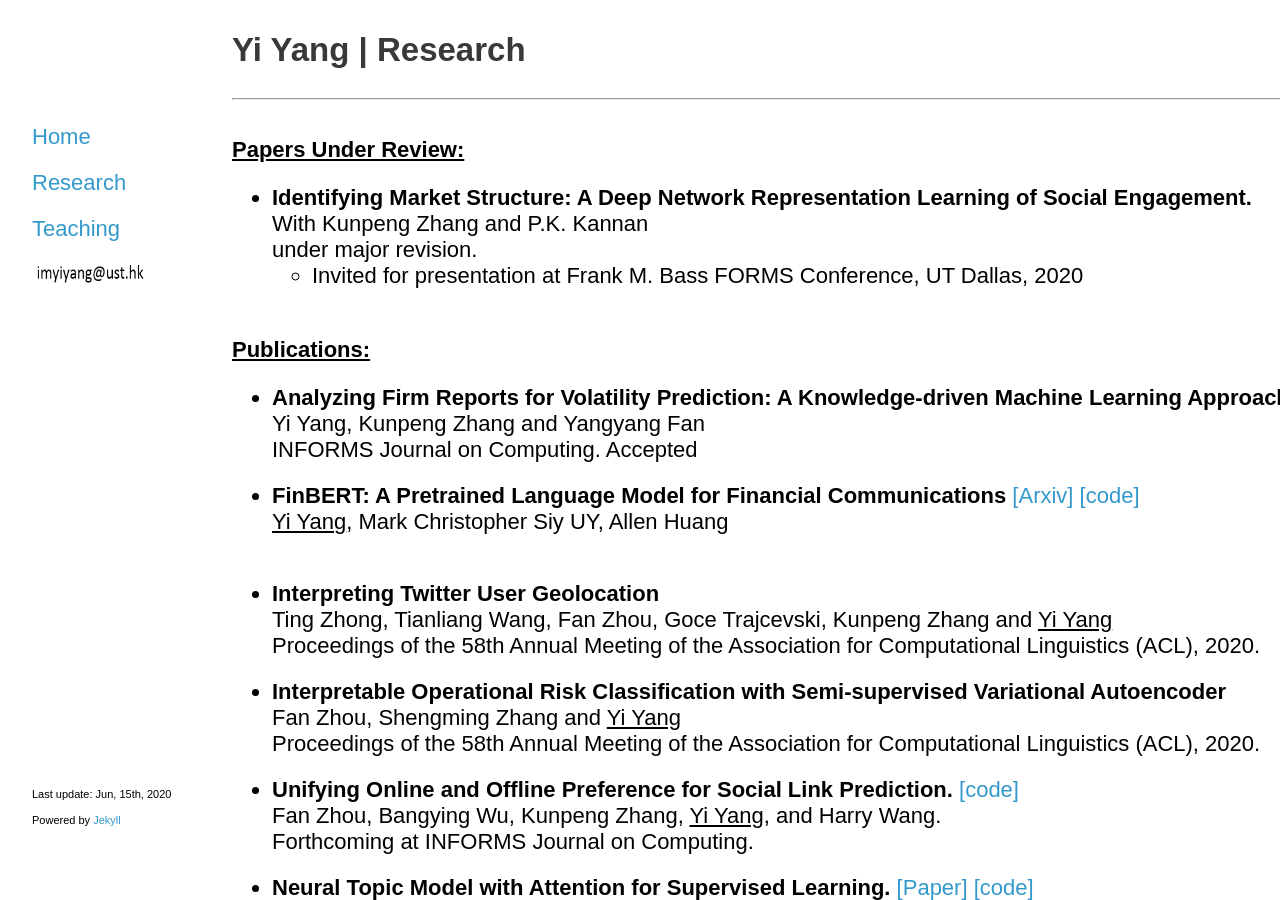
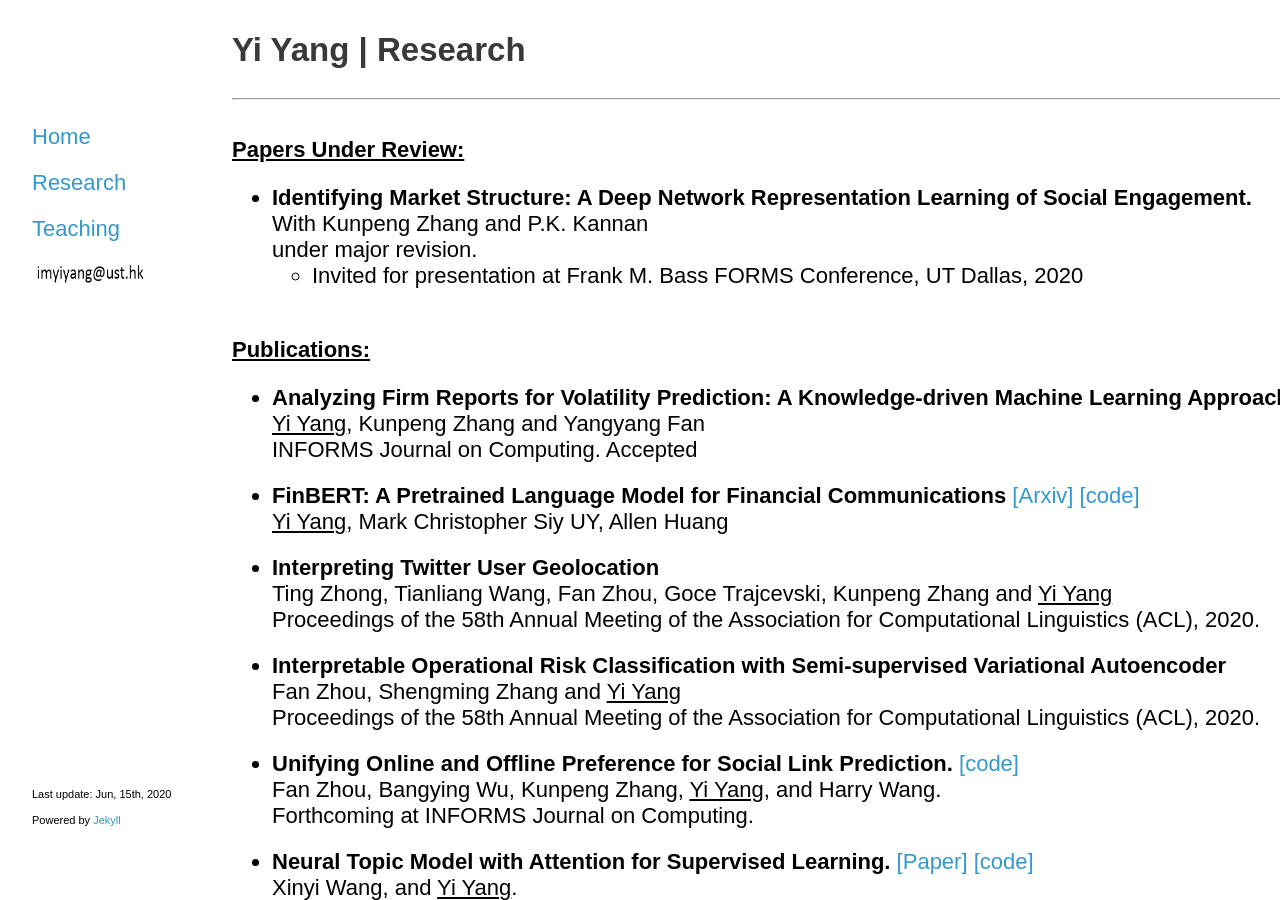
Before and after one commit to yya518/yya518.github.io, a Jekyll site: the page built from research.md, in a window 1280 px wide and 900 px high. Built offline with Jekyll 4.4.1, drawn with Linux system fonts in a browser that asks for light colours.

Commit message:
joc accept

```diff
--- a/research.md
+++ b/research.md
@@ -20,12 +20,11 @@
 
 <b> <u>Publications: </u> </b>
 + <b> Analyzing Firm Reports for Volatility Prediction: A Knowledge-driven Machine Learning Approach. </b> <br>
- Yi Yang, Kunpeng Zhang and Yangyang Fan<br>
+ <u>Yi Yang</u>, Kunpeng Zhang and Yangyang Fan<br>
 INFORMS Journal on Computing. Accepted<br>
 
 + <b> FinBERT: A Pretrained Language Model for Financial Communications </b> <a href="https://arxiv.org/abs/2006.08097">[Arxiv] </a><a href="https://github.com/yya518/FinBERT"> [code]</a>  <br>
 <u>Yi Yang</u>, Mark Christopher Siy UY, Allen Huang <br>
-<br>
 
 + <b> Interpreting Twitter User Geolocation </b> <br>
 Ting Zhong, Tianliang Wang, Fan Zhou, Goce Trajcevski, Kunpeng Zhang and <u>Yi Yang</u> <br>
```
